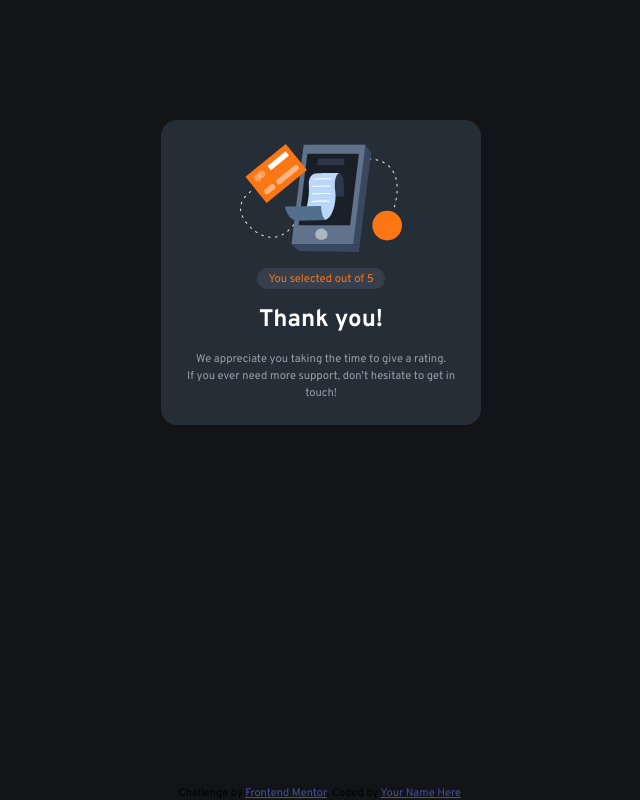
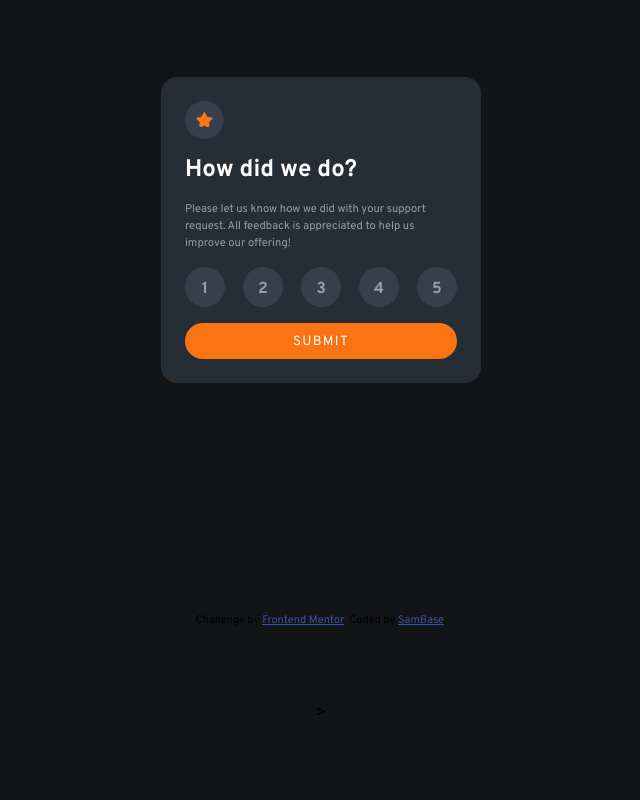
Before and after one commit to SamBase/Interactive-rating-component, a plain HTML site: page index.html in a window 1280 px wide. Shown: the whole page, without its empty margins (319-959 px from the left). Drawn offline with Linux system fonts and the light colour scheme.

Commit message:
Connect pages using JS

```diff
--- a/index.html
+++ b/index.html
@@ -9,7 +9,7 @@
   <title>Frontend Mentor | Interactive rating component</title>
 
   <link rel="stylesheet" href="style.css">
-
+  <script src="./script.js" defer></script>
   <!-- Feel free to remove these styles or customise in your own stylesheet 👍 -->
   <style>
     .attribution { font-size: 11px; text-align: center; align-self: end;}
@@ -20,7 +20,7 @@
 
   <!-- Rating state start -->
 
-  <div class="card before-submit">
+  <div class="card" id="before-submit">
     <img class="star round-icons" src="./images/icon-star.svg" alt="" srcset="">
     <section class="title">
       How did we do?
@@ -30,14 +30,14 @@
       to help us improve our offering!
     </section>
     <ul class="rating">
-      <li class="round-icons">1</li>
-      <li class="round-icons">2</li>
-      <li class="round-icons">3</li>
-      <li class="round-icons">4</li>
-      <li class="round-icons">5</li>
+      <li class="round-icons" tabindex="0" value="1" onclick="ratingFunc(this)">1</li>
+      <li class="round-icons" tabindex="0" value="2" onclick="ratingFunc(this)">2</li>
+      <li class="round-icons" tabindex="0" value="3" onclick="ratingFunc(this)">3</li>
+      <li class="round-icons" tabindex="0" value="4" onclick="ratingFunc(this)">4</li>
+      <li class="round-icons" tabindex="0" value="5" onclick="ratingFunc(this)">5</li>
     </ul>
-    <section class="submit-button">
-      <button type="submit">
+    <section class="submit-button" id="submit-btn">
+      <button type="submit" onclick="submitFunction()">
         Submit
       </button>
     </section>
@@ -47,16 +47,16 @@
 
   <!-- Thank you state start -->
 
-  <div class="card after-submit">
+  <div class="card" id="after-submit">
     <img class="phone-image" src="./images/illustration-thank-you.svg" alt="">
     <div class="rating-out-of">
-      You selected <!-- Add rating here --> out of 5
+      You selected <span id="rating-number"></span> out of 5
     </div>
     <div class="thank-you">
       Thank you!
     </div>
     <div class="discription center-description">
-      We appreciate you taking the time to give a rating. </br>If you ever need more support,
+      We appreciate you taking the time to give a rating.</br>If you ever need more support,
       don’t hesitate to get in touch!
     </div>
   </div>
@@ -66,7 +66,7 @@
 
   <div class="attribution">
     Challenge by <a href="https://www.frontendmentor.io?ref=challenge" target="_blank">Frontend Mentor</a>.
-    Coded by <a href="#">Your Name Here</a>.
-  </div>
+    Coded by <a href="https://github.com/SamBase">SamBase</a>.
+  </div>>
 </body>
 </html>
--- /dev/null
+++ b/script.js
@@ -0,0 +1,12 @@
+function submitFunction(){
+    const before_submit_page = document.getElementById("before-submit");
+    const after_submit_page = document.getElementById("after-submit");
+
+    before_submit_page.style.display = "none";
+    after_submit_page.style.display = "grid";
+}
+
+function ratingFunc(id){
+    const rating = document.getElementById("rating-number");
+    rating.innerHTML = id.value;
+}
--- a/style.css
+++ b/style.css
@@ -43,11 +43,11 @@ body {
 
 }
 
-.before-submit{
+#before-submit{
     display: grid;
     grid-template-rows: repeat(5,auto);
     row-gap: 1em;
-    display: none;                          /*REMOVE*/
+    /* display: none;                          REMOVE */
 }
 .star{
 
@@ -95,6 +95,11 @@ ul li:hover{
     cursor: pointer;
 }
 
+ul li:focus-within{
+    background-color: var(--light-grey);
+    color: var(--white);
+}
+
 .submit-button{
     display: flex;
     justify-content: center;
@@ -119,12 +124,12 @@ ul li:hover{
     cursor: pointer;
 
 }
-.after-submit{
-    /* display: none; */
+#after-submit{
     display: grid;
     grid-template-rows: repeat(4,auto);
     justify-items: center;
     row-gap: 1em;
+    display: none;                  /*REMOVE*/
 }
 
 .rating-out-of{
```
